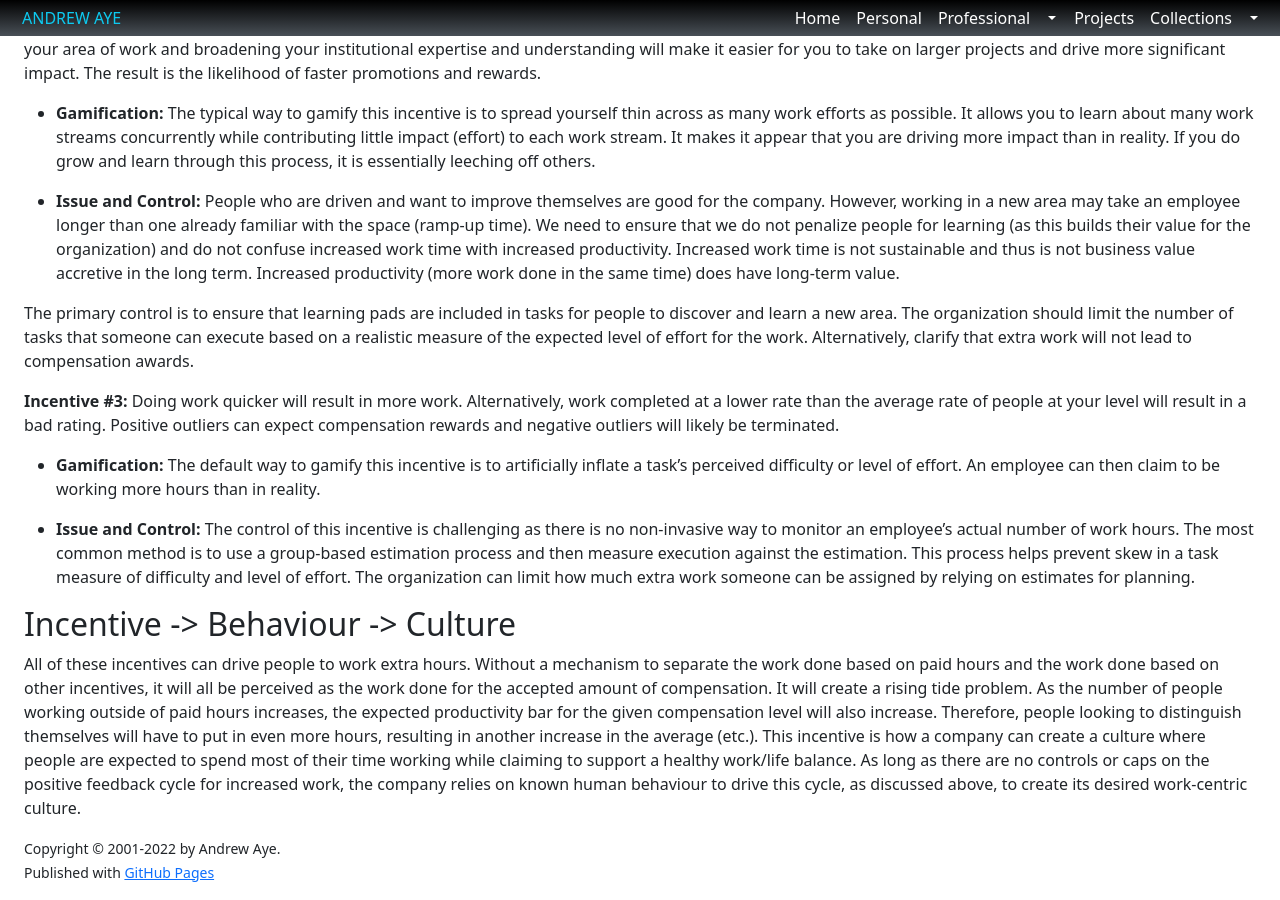
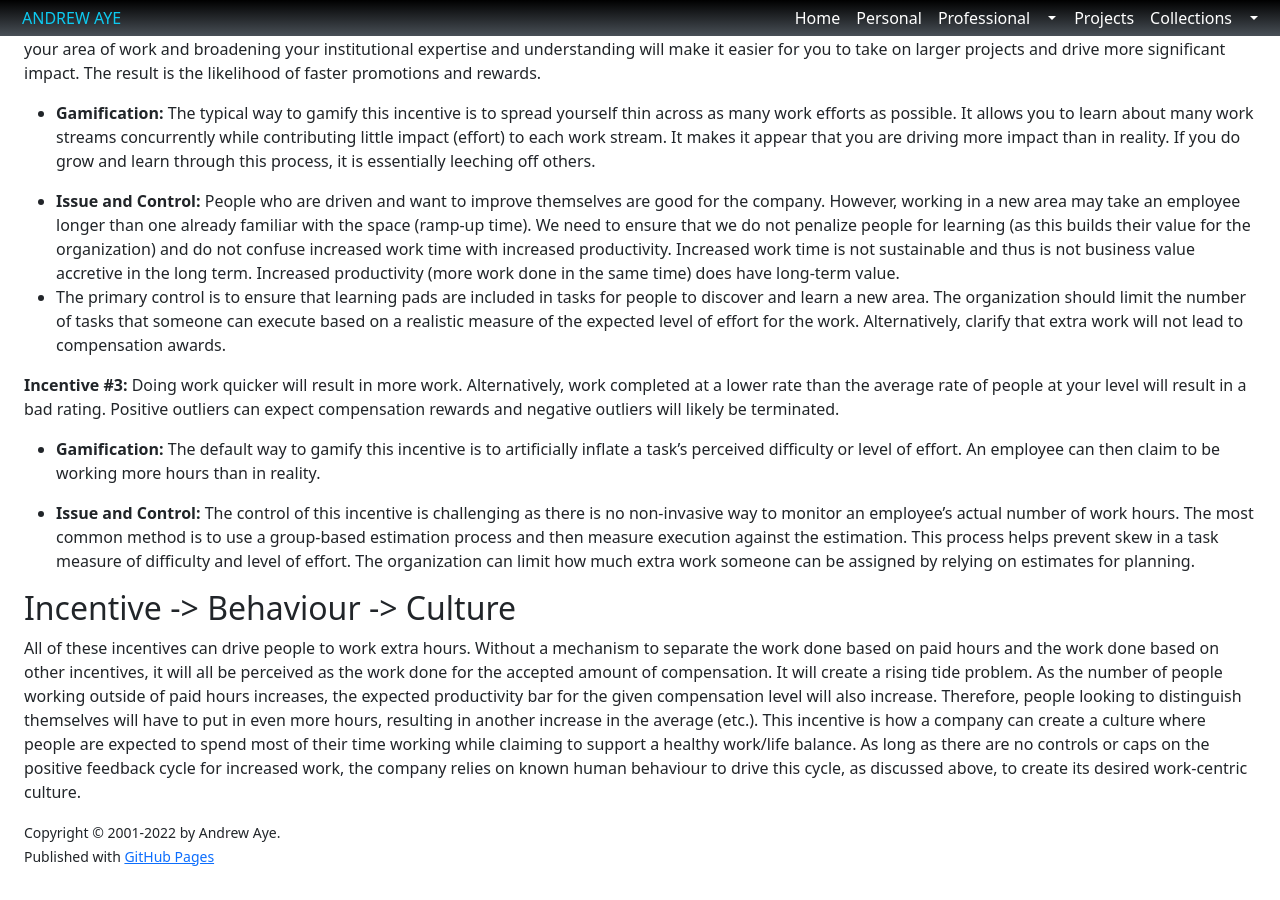
Before and after one commit to aaye/aaye.github.io, a Jekyll site: the page built from professional/blog/_posts/2023-04-02-Incentive-Behavior-Culture.md, in a window 1280 px wide and 900 px high, scrolled down 1317 px. Built offline with Jekyll 4.4.1, drawn with Linux system fonts in a browser that asks for light colours.

```diff
--- a/professional/blog/_posts/2023-04-02-Incentive-Behavior-Culture.md
+++ b/professional/blog/_posts/2023-04-02-Incentive-Behavior-Culture.md
@@ -33,8 +33,7 @@ The observed behaviour is that employees spend significant time working outside
 - **Gamification:** The typical way to gamify this incentive is to spread yourself thin across as many work efforts as possible. It allows you to learn about many work streams concurrently while contributing little impact (effort) to each work stream. It makes it appear that you are driving more impact than in reality. If you do grow and learn through this process, it is essentially leeching off others.
 
 - **Issue and Control:** People who are driven and want to improve themselves are good for the company. However, working in a new area may take an employee longer than one already familiar with the space (ramp-up time). We need to ensure that we do not penalize people for learning (as this builds their value for the organization) and do not confuse increased work time with increased productivity. Increased work time is not sustainable and thus is not business value accretive in the long term. Increased productivity (more work done in the same time) does have long-term value.
-
-The primary control is to ensure that learning pads are included in tasks for people to discover and learn a new area. The organization should limit the number of tasks that someone can execute based on a realistic measure of the expected level of effort for the work. Alternatively, clarify that extra work will not lead to compensation awards.
+- The primary control is to ensure that learning pads are included in tasks for people to discover and learn a new area. The organization should limit the number of tasks that someone can execute based on a realistic measure of the expected level of effort for the work. Alternatively, clarify that extra work will not lead to compensation awards.
 
 **Incentive #3:** Doing work quicker will result in more work. Alternatively, work completed at a lower rate than the average rate of people at your level will result in a bad rating. Positive outliers can expect compensation rewards and negative outliers will likely be terminated.
 
```
